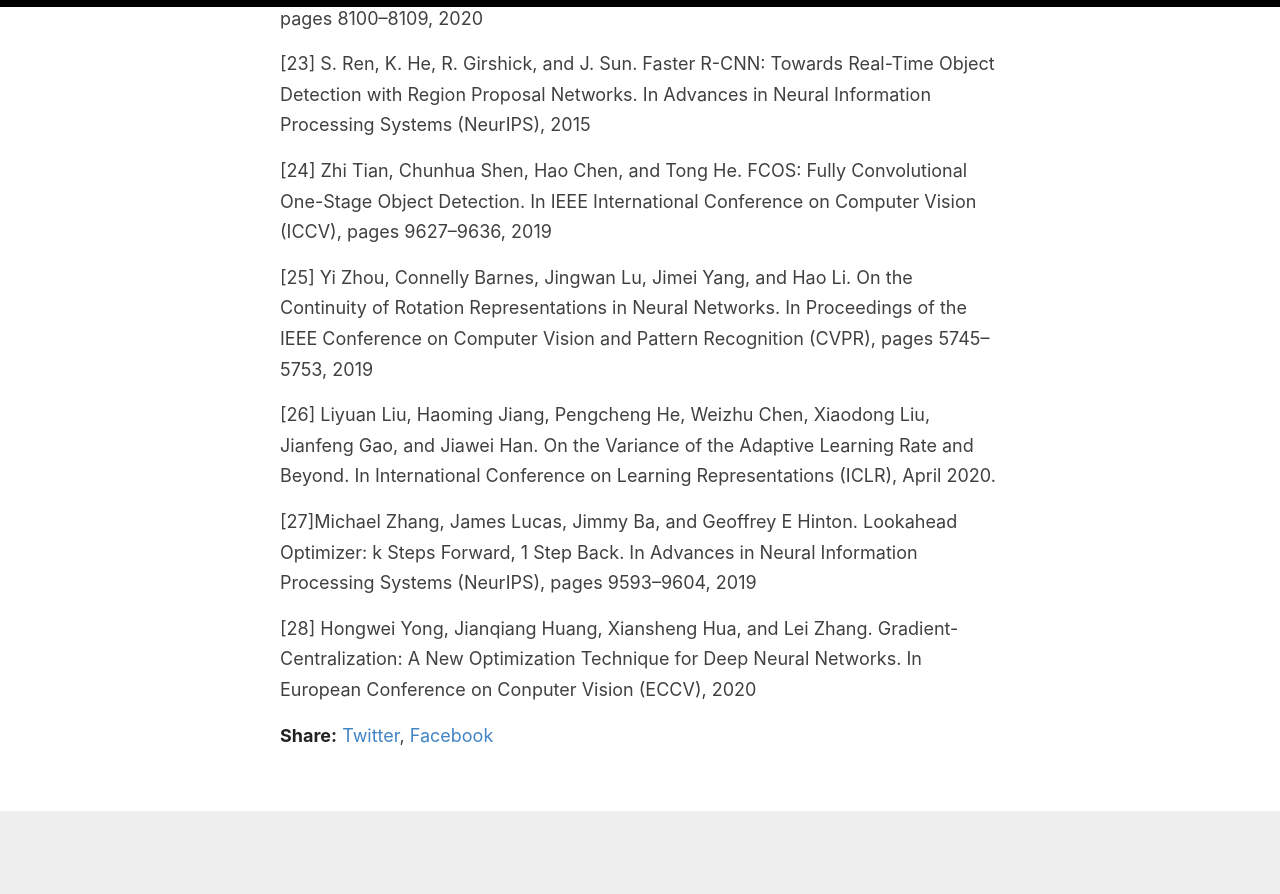
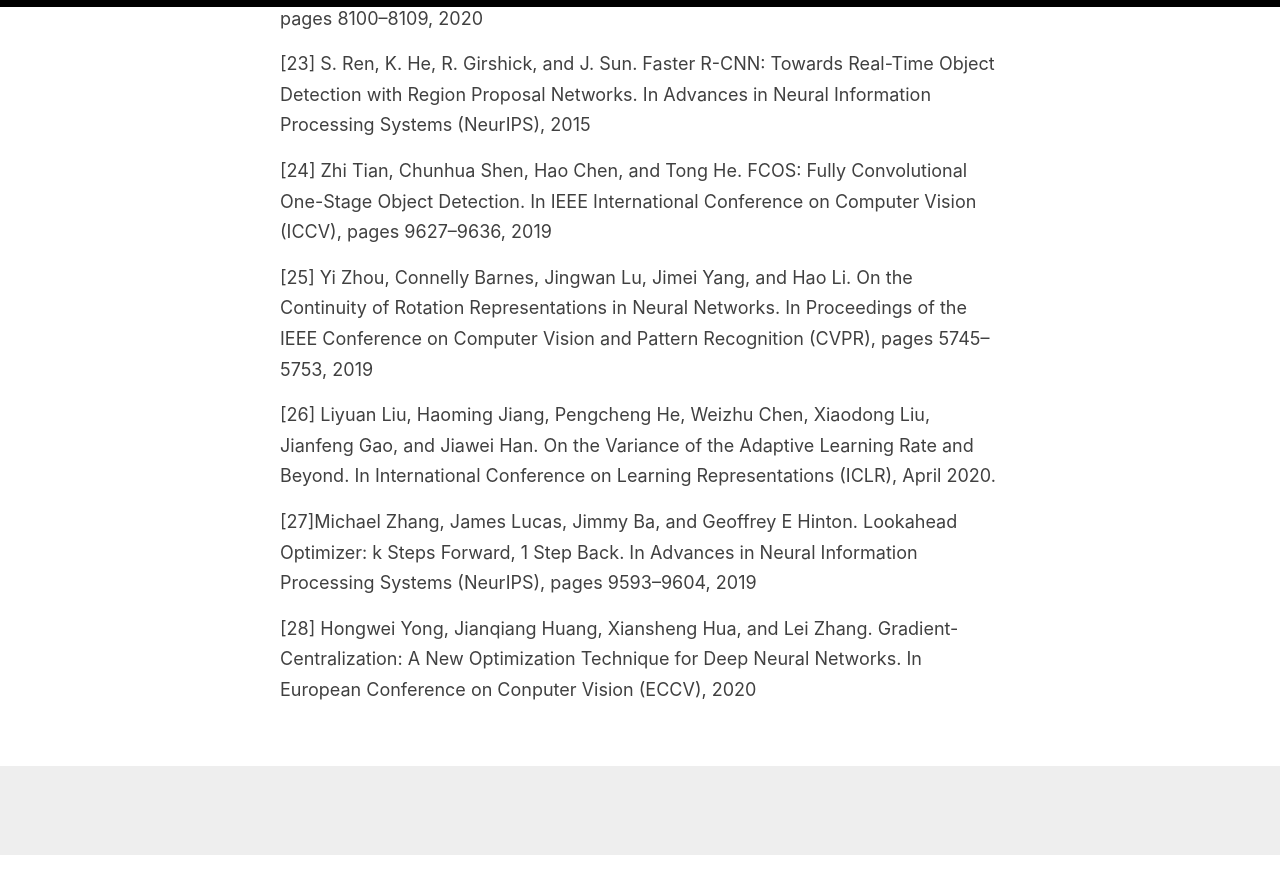
Before and after one commit to ibrahimovnijat/ibrahimovnijat.github.io, a Jekyll site: the page built from _posts/2021-07-10-MasterSeminar-Paper-Review.md, in a window 1280 px wide and 900 px high, scrolled down 19657 px. Shown: the top 894 px of the window. Built offline with Jekyll 4.4.1, drawn with Linux system fonts in a browser that asks for light colours; after the commit the page ends 20512 px from its top, so only the background shows below that.

Commit message:
minor change

```diff
--- a/_layouts/post.html
+++ b/_layouts/post.html
@@ -28,7 +28,7 @@ layout: default
   </div>
 
   <div>
-    <p><span class="share-box">Share:</span> <a href="http://twitter.com/share?text={{ page.title }}&url={{site.url}}{{page.url}}" target="_blank">Twitter</a>, <a href="https://www.facebook.com/sharer.php?u={{site.url}}{{page.url}}" target="_blank">Facebook</a></p>
+    <!-- <p><span class="share-box">Share:</span> <a href="http://twitter.com/share?text={{ page.title }}&url={{site.url}}{{page.url}}" target="_blank">Twitter</a>, <a href="https://www.facebook.com/sharer.php?u={{site.url}}{{page.url}}" target="_blank">Facebook</a></p> -->
   </div>
 
   <!--<div class="date">
```
